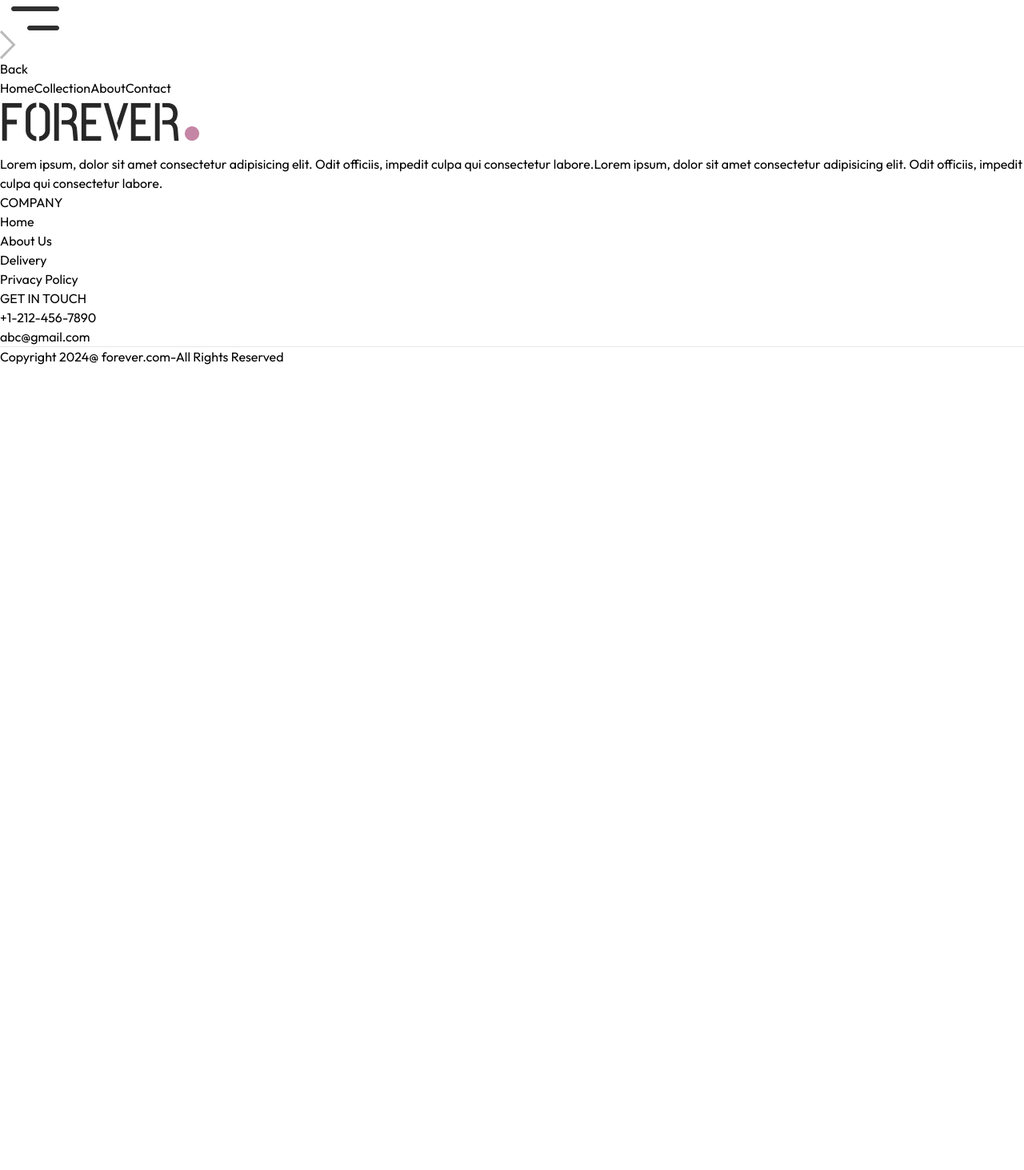
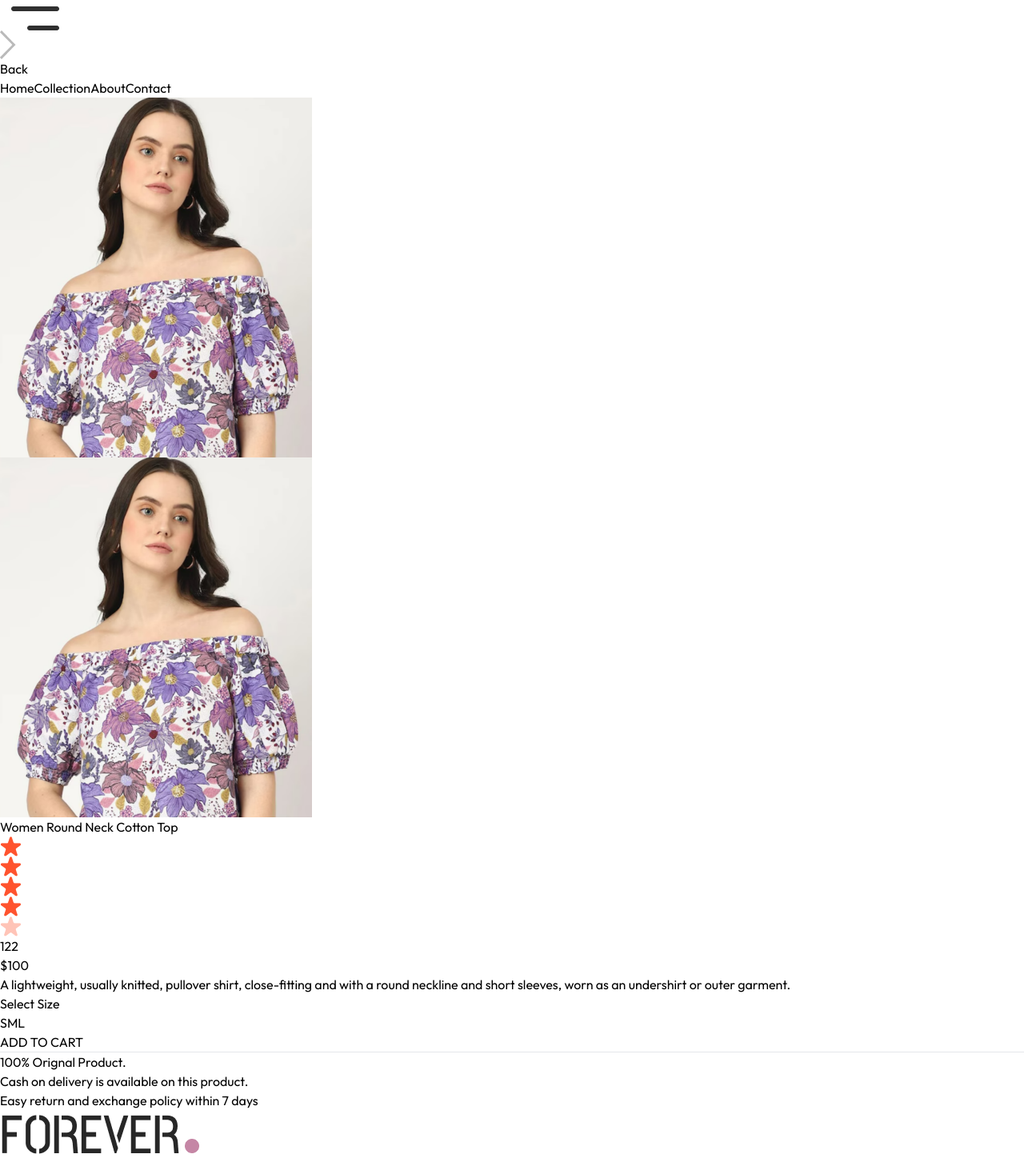
Before and after one commit to sanikasharma07/E-Commerce, a React (Vite) app in the folder frontend/: page /Product/aaaaa in a window 1280 px wide. Shown: the part 400-1863 px from the top of the page at 80% size. Before the commit the page ends 858 px from the top, so only its background shows below. Built offline with nearby package versions, Linux system fonts and the light colour scheme.

Commit message:
Add SearchBar component and integrate search functionality in Collection and Product pages designed

```diff
--- a/frontend/src/App.jsx
+++ b/frontend/src/App.jsx
@@ -13,12 +13,14 @@
 import PlaceOrder from './Pages/PlaceOrder'
 import Footer from './Components/Footer'
 import OurPolicy from './Components/OurPolicy'
+import SearchBar from './Components/SearchBar'
 
 
 const App = () => {
   return (
     <div className='px-4 sm:px-[5vw] md:px-[7vw] lg:px-[pvw]'>
       <Navbar/>
+      <SearchBar/>
       <Routes>
       <Route path='/' element={<Home/>} />
       <Route path='/Collection' element={<Collection/>} />
--- a/frontend/src/Components/Navbar.jsx
+++ b/frontend/src/Components/Navbar.jsx
@@ -1,9 +1,11 @@
-import React, { useState } from 'react'
+import React, { useContext, useState } from 'react'
 import { assets } from '../assets/forever-assets/assets/frontend_assets/assets'
 import { NavLink, Link } from 'react-router-dom'
+import { ShopContext } from '../Context/ShopContext'
 
 const Navbar = () => {
   const [visible,setVisible]=useState(false)
+  const {setShowSearch}=useContext(ShopContext)
   return (
     <div className='sticky top-0 z-50 bg-white flex items-center justify-between py-5 font-medium'>
 
@@ -35,7 +37,9 @@
 
       {/* Right Side Icons */}
       <div className='flex items-center gap-6'>
-        <img src={assets.search_icon} className='w-5 cursor-pointer' alt="" />
+        <Link to={'/Collection'}>
+        <img onClick={()=>setShowSearch(true)} src={assets.search_icon} className='w-5 cursor-pointer' alt="" />
+        </Link>
 
         {/* Profile Dropdown */}
         <div className='group relative'>
--- /dev/null
+++ b/frontend/src/Components/SearchBar.jsx
@@ -0,0 +1,26 @@
+import React, { useContext, useEffect, useState } from 'react'
+import { ShopContext } from '../Context/ShopContext'
+import { assets } from '../assets/forever-assets/assets/frontend_assets/assets'
+import { useLocation } from 'react-router-dom'
+
+const SearchBar = () => {
+    const {search,setSearch,showsearch,setShowSearch}=useContext(ShopContext)
+    const [visible,setvisible]=useState(false)
+    const location=useLocation();
+    useEffect(()=>{
+    if(location.pathname.includes('Collection') )
+        setvisible(true)
+    else setvisible(false)
+    },[location])
+  return showsearch && visible ?  (
+    <div className='border-t border-b bg-gray-50 text-center'>
+        <div className='inline-flex items-center justify-center border border-gray-400 px-5 my-5 py-2 mx-3 rounded-full w-3/4 sm:w-1/2'>
+        <input onChange={(e)=>setSearch(e.target.value)} value={search} className='flex-1 outline-none bg-inherit text-sm ' type="text" placeholder='Search' />
+        <img src={assets.search_icon} className='w-4' alt="" />
+        </div>
+      <img onClick={()=>setShowSearch(false)} src={assets.cross_icon} className='inline w-3 cursor-pointer ' alt="" />
+    </div>
+  ):null
+}
+
+export default SearchBar
--- a/frontend/src/Context/ShopContext.jsx
+++ b/frontend/src/Context/ShopContext.jsx
@@ -1,12 +1,14 @@
-import { createContext } from "react"
+import { createContext, useState } from "react"
 import { products } from "../assets/forever-assets/assets/frontend_assets/assets";
 export const ShopContext=createContext();
 
 const ShopContextProvider=(props)=>{
     const currency='$';
     const delivery_fee=10;
+    const [search ,setSearch]=useState('');
+    const [showsearch ,setShowSearch]=useState(false);
    const value={
-      products,currency,delivery_fee
+      products,currency,delivery_fee,search ,setSearch,showsearch ,setShowSearch
    }
    return (
     <ShopContext.Provider value={value} >
--- a/frontend/src/Pages/Collection.jsx
+++ b/frontend/src/Pages/Collection.jsx
@@ -3,9 +3,10 @@
 import { assets } from '../assets/forever-assets/assets/frontend_assets/assets'
 import Title from '../Components/Title'
 import ProductItem from '../Components/ProductItem'
+import SearchBar from '../Components/SearchBar'
 
 const Collection = () => {
-  const { products } = useContext(ShopContext)
+  const { products,search,showsearch } = useContext(ShopContext)
   const [showfilter, setShowfilter] = useState(false)
   const [filterProduct, setfilterProduct] = useState([])
   const [category, setCategory] = useState([])
@@ -31,6 +32,9 @@
   // FIXED: All logic (filtering AND sorting) is now in one powerful function
   const applyFilter = () => {
     let productsCopy = products.slice();
+    if(showsearch && search){
+      productsCopy=productsCopy.filter(item=>item.name.toLowerCase().includes(search.toLowerCase()))
+    }
 
     // 1. Filter by Category
     if (category.length > 0) {
@@ -63,11 +67,10 @@
   // Now, if you check a box OR change the dropdown, the screen updates perfectly!
   useEffect(() => {
     applyFilter();
-  }, [category, subcategory, sortType, products])
+  }, [category, subcategory, sortType, products,search,showsearch])
 
   return (
     <div className='flex flex-col sm:flex-row gap-1 sm:gap-10 pt-10 border-t'>
-
       {/* filter options */}
       <div className='min-w-60'>
         <p onClick={() => setShowfilter(!showfilter)} className='my-2 text-xl flex items-center cursor-pointer gap-2'>
@@ -110,6 +113,7 @@
 
       {/* right side */}
       <div className='flex-1'>
+
         <div className='flex justify-between text-base sm:text-2xl mb-4'>
           <Title text1={'ALL'} text2={'COLLECTIONS'} />
           <select onChange={(e) => setsortType(e.target.value)} className='border-2 border-gray-300 text-sm px-2'>
--- a/frontend/src/Pages/Product.jsx
+++ b/frontend/src/Pages/Product.jsx
@@ -1,11 +1,96 @@
-import React from 'react'
+import React, { useContext, useEffect, useState } from 'react'
+import { useParams } from 'react-router-dom' // FIXED 1: Imported useParams
+import { ShopContext } from '../Context/ShopContext';
+import { assets } from '../assets/forever-assets/assets/frontend_assets/assets';
 
 const Product = () => {
-  return (
-    <div>
+  const { ProductId } = useParams();
+  const { products,currency } = useContext(ShopContext)
+  const [productdata, setproductdata] = useState(false)
+  const [image, setimage] = useState('')
+  const [size,setsize]=useState("")
 
+  const fetchproductdata = async () => {
+    products.map((item) => {
+      if (item._id === ProductId) {
+        setproductdata(item)
+        setimage(item.image[0])
+        return null;
+      }
+    })
+  }
+
+  useEffect(() => {
+    fetchproductdata();
+  }, [ProductId, products])
+
+  return productdata ? (
+    // FIXED 3: Changed 'broder' to 'border'
+    <div className='border-t-2 pt-10 transition-opacity ease-in duration-500 opacity-100'>
+
+      {/* product data*/}
+      <div className='flex gap-12 sm:gap-12 flex-col sm:flex-row'>
+
+         {/* Product image*/}
+         <div className='flex-1 flex flex-col-reverse gap-3 sm:flex-row'>
+
+          <div className='flex sm:flex-col overflow-x-auto sm:overflow-auto sm:overflow-y-scroll justify-between sm:justify-normal sm:w-[18.7%] w-full'>
+            {
+              // FIXED 2: Replaced {} with () to actually return the images to the screen
+              productdata.image.map((item, index) => (
+                <img
+                 // Pro-tip: Now clicking the thumbnail updates the main image!
+                 onClick={()=>setimage(item)}
+                  src={item}
+                  key={index}
+                  className='w-[24%] sm:w-full sm:mb-3 flex-shrink-0 cursor-pointer'
+                  alt=""
+                />
+              ))
+            }
+          </div>
+
+          {/*  main large image container here  */}
+          <div className='w-full sm:w-[80%]'>
+           <img src={image} className='w-full h-auto' alt="" />
+          </div>
+
+         </div>
+         {/*---Product info */}
+         <div className='flex-1 '>
+          <h1 className='font-medium text-2xl mt-2'>
+            {productdata.name}
+          </h1>
+<div className='flex items-center gap-1 mt-2'>
+  <img src={assets.star_icon} alt="" className="w-3.5" />
+  <img src={assets.star_icon} alt="" className="w-3.5" />
+  <img src={assets.star_icon} alt="" className="w-3.5" />
+  <img src={assets.star_icon} alt="" className="w-3.5" />
+  <img src={assets.star_dull_icon} alt="" className="w-3.5" />
+  <p className='pl-2'>{122}</p>
+</div>
+  <p className='mt-5 text-3xl font-medium'>{currency}{productdata.price}</p>
+  <p className='mt-5 text-gray-500 md:w-4/5'>{productdata.description} </p>
+  <div className='flex flex-col gap-4 my-8'>
+    <p>Select Size</p>
+    <div className='flex gap-2'>
+      {productdata.sizes.map((item,index)=>(
+        <button onClick={()=>setsize(item)} className={`border py-2 px-4 bg-gray-100 ${item===size ? 'border-orange-500' :''}`} key={index}>{item}</button>
+      ))}
     </div>
-  )
+  </div>
+    <button className='bg-black text-white px-8 py-3 text-sm active:bg-gray-700 '>ADD TO CART</button>
+    <hr  className='mt-8 sm:w-4/5'/>
+    <div className='text-sm text-gray-500 mt-5 flex flex-col gap-1'>
+<p>100% Orignal Product.</p>
+<p>Cash on delivery is available on this product.</p>
+<p>Easy return and exchange policy within 7 days</p>
+    </div>
+         </div>
+      </div>
+      {/*Description & Review Section */}
+    </div>
+  ) : <div className='opacity-0'></div>
 }
 
 export default Product
--- a/frontend/src/index.css
+++ b/frontend/src/index.css
@@ -16,6 +16,9 @@
   font-weight: 400;
   font-style: normal;
 }
+::-webkit-scrollbar{
+    display: none;
+}
 
 @media (max-width:640px) {
 a.active{
```
